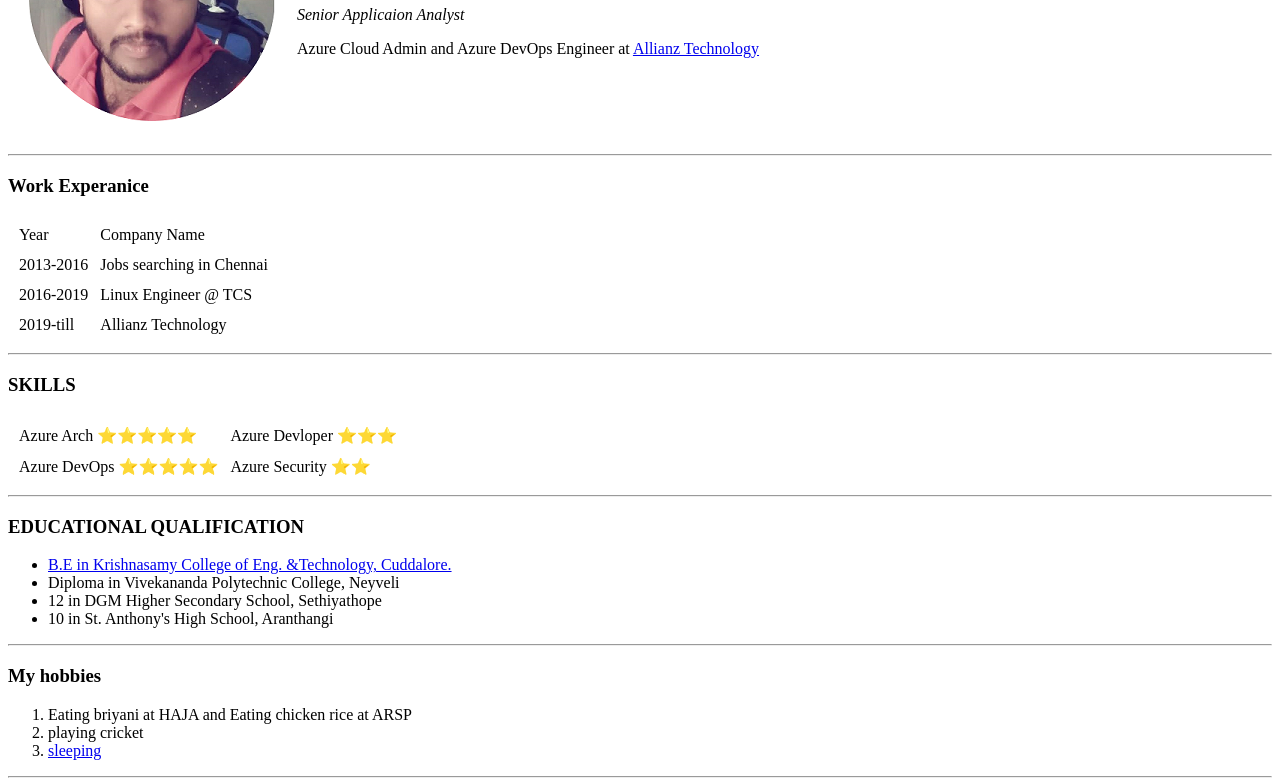
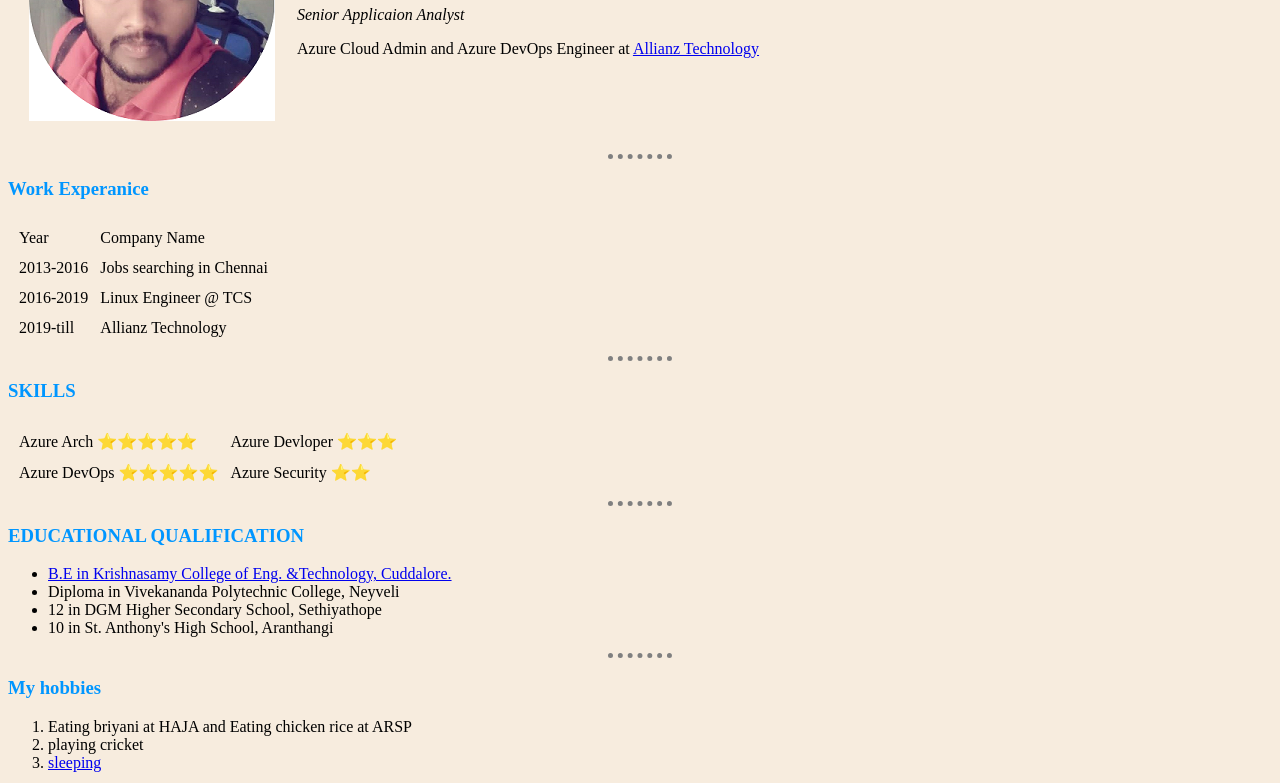
Before and after one commit to senthil9171/CSS-html, a plain HTML site: page index.html in a window 1280 px wide. Shown: the part 154-937 px from the top of the page. Drawn offline with Linux system fonts and the light colour scheme.

Commit message:
Added CSS

```diff
--- a/index.html
+++ b/index.html
@@ -4,6 +4,20 @@
 <head>
   <meta charset="utf-8">
   <title> My Resume</title>
+  <style media="screen">
+    body {
+      background-color: #F7ECDE;
+    }
+    hr {
+      border-style:none;
+      border-top: dotted;
+      border-color: grey;
+      border-width: 5px;
+      width: 5%;
+
+    }
+
+  </style>
 </head>
 
 <body>
@@ -11,7 +25,7 @@
     <tr>
       <td> <img src="senthil.png" alt="Pic of mine"></td>
       <td>
-        <h1>Senthil Rajan</h1>
+        <h1 style="color: #0096FF">Senthil Rajan</h1>
         <p> <em> Senior Applicaion Analyst </em></p>
         <p>Azure Cloud Admin and Azure DevOps Engineer at <a href="https://www.allianz.com/en/allianz-technology-se.html">Allianz Technology</a> </p>
       </td>
@@ -19,7 +33,7 @@
   </table>
 
   <hr>
-  <h3>Work Experanice </h3>
+  <h3 style="color: #0096FF">Work Experanice </h3>
   <table cellspacing="10">
     <thead>
       <tr>
@@ -42,7 +56,7 @@
     </tr>
     </table>
     <hr>
-    <h3>SKILLS</h3>
+    <h3 style="color: #0096FF">SKILLS</h3>
     <table cellspacing="10">
       <tr>
         <td>Azure Arch ⭐⭐⭐⭐⭐</td>
@@ -55,7 +69,7 @@
     </table>
     <hr>
 
-  <h3> EDUCATIONAL QUALIFICATION </h3>
+  <h3 style="color: #0096FF"> EDUCATIONAL QUALIFICATION </h3>
   <ul>
     <li><a href="https://kcet.in/">B.E in Krishnasamy College of Eng. &Technology, Cuddalore.</a></li>
     <li>Diploma in Vivekananda Polytechnic College, Neyveli</li>
@@ -63,7 +77,7 @@
     <li>10 in St. Anthony's High School, Aranthangi</li>
   </ul>
   <hr>
-  <h3> My hobbies</h3>
+  <h3 style="color: #0096FF"> My hobbies</h3>
   <ol>
     <li>Eating briyani at HAJA and Eating chicken rice at ARSP</li>
     <li>playing cricket</li>
```
